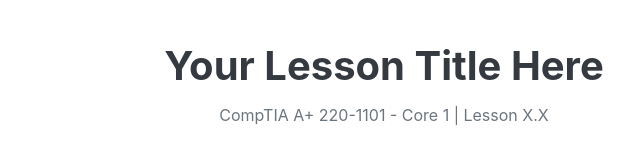
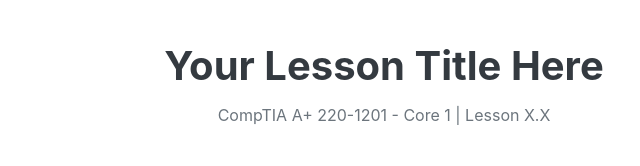
Before and after one commit to Shehan-Fdo/CompTIA-A-220-1201-Notes, a plain HTML site: page template.html in a window 1280 px wide. Shown: the top 166 px of the page, 256-896 px from the left. Drawn offline with Linux system fonts and the light colour scheme.

Commit message:
Update template.html

```diff
--- a/template.html
+++ b/template.html
@@ -17,7 +17,7 @@
         <div class="header">
             <!-- === UPDATE THE H1 AND P TAGS FOR THE NEW LESSON === -->
             <h1>Your Lesson Title Here</h1>
-            <p>CompTIA A+ 220-1101 - Core 1 | Lesson X.X</p>
+            <p>CompTIA A+ 220-1201 - Core 1 | Lesson X.X</p>
         </div>
 
         <!--
```
